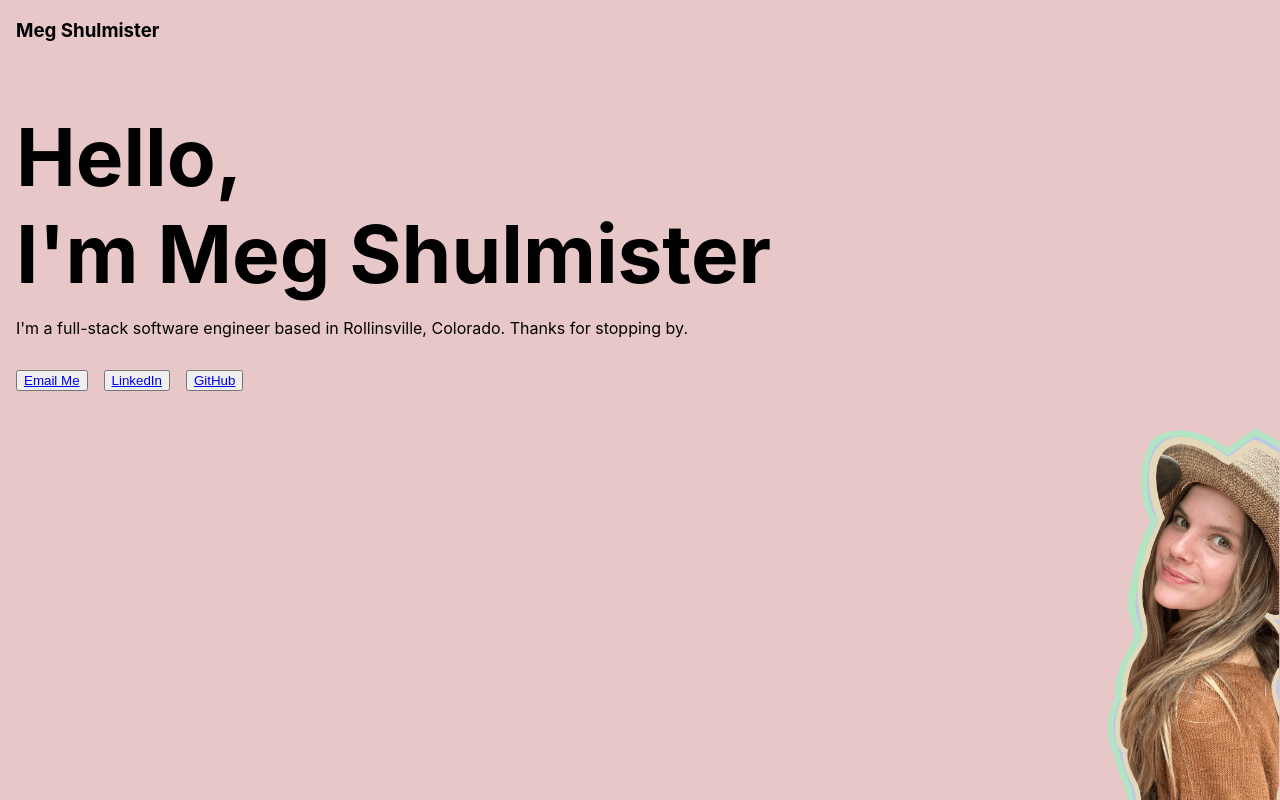
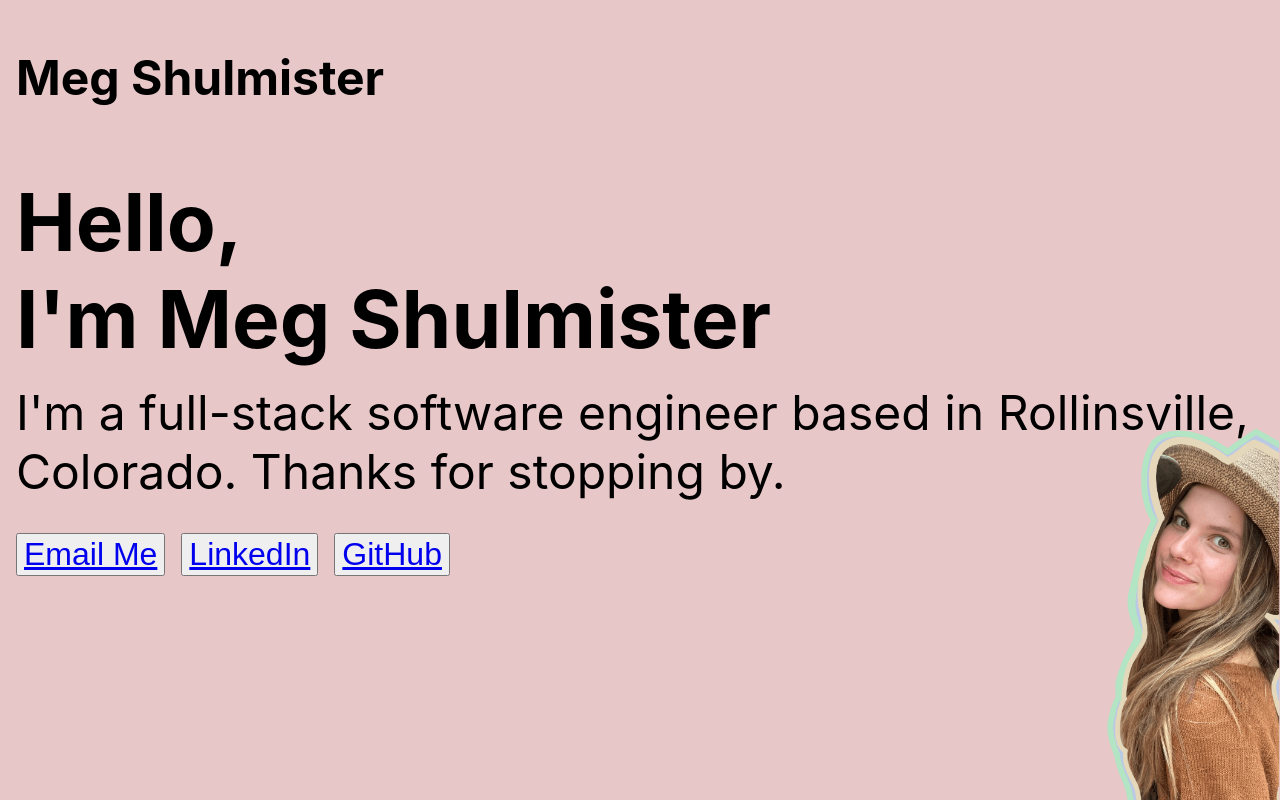
Before and after one commit to earthlymeg/portfolio-v2, a React (Create React App) app: page / in a window 1280 px wide. Built offline with nearby package versions, Linux system fonts and the light colour scheme.

Commit message:
fixed image

```diff
--- a/src/styles/header.css
+++ b/src/styles/header.css
@@ -55,23 +55,32 @@ button {
     margin-top: 2rem;
     display: inline-block;
     margin-right: 1rem;
+    font-size: 2rem;
   }
-  /* .headshot {
-
-  } */
+  p {
+    font-size: 3rem;
+  }
+  h3 {
+    font-size: 3rem;
+  }
 }
 
 @media screen and (min-device-width: 1200px) and (max-device-width: 1600px) {
   .headshot {
-    position: absolute;
-    bottom: 0;
     height: 70vh;
     width: 90vw;
-    right: 0;
+
   }
-  /* .headshot img {
-      float: right;
-      max-width: 100%;
-      max-height: 100%;
-    } */
+  button {
+    margin-top: 2rem;
+    display: inline-block;
+    margin-right: 1rem;
+    font-size: 1.5rem;
+  }
+
+  p {
+    font-size: 2rem;
+    width: 50%;
+  }
+
 }
```
